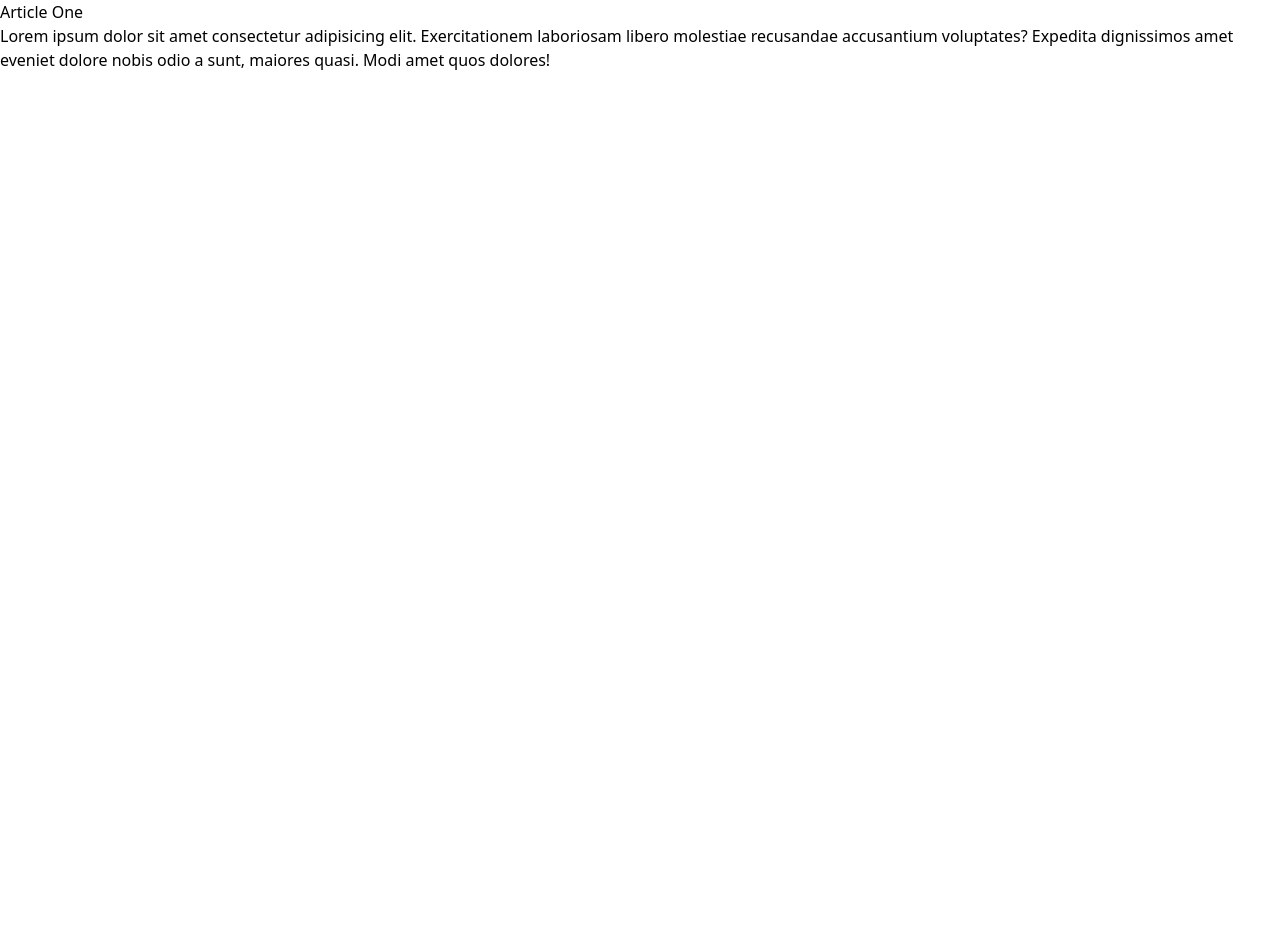
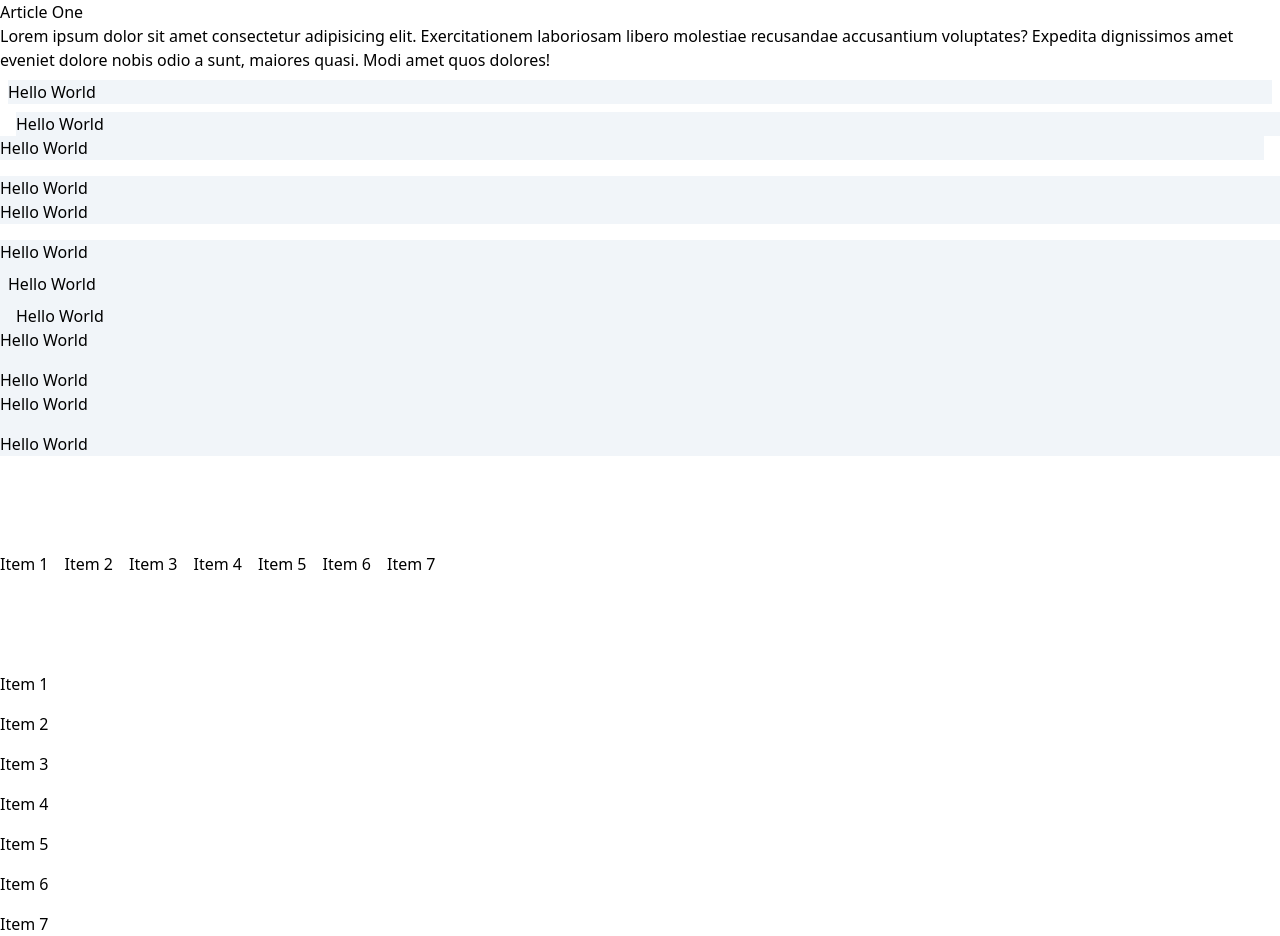
Before and after one commit to PierreFrs/tailwind-sandbox, a plain HTML site: page 03-container-spacing/index.html in a window 1280 px wide. Before the commit the page ends 800 px from the top, so only its background shows below. Drawn offline with nearby package versions, Linux system fonts and the light colour scheme.

Commit message:
project 3

```diff
--- a/03-container-spacing/index.html
+++ b/03-container-spacing/index.html
@@ -9,7 +9,7 @@
   </head>
   <body>
     <!-- Container -->
-    <div>
+    <div class="container mx-auto">
       <article>
         <h3>Article One</h3>
         <p>
@@ -21,12 +21,42 @@
       </article>
 
       <!-- Margin -->
+      <div class="bg-slate-100 m-2">Hello World</div>
+      <div class="bg-slate-100 ml-4">Hello World</div>
+      <div class="bg-slate-100 mr-4">Hello World</div>
+      <div class="bg-slate-100 mt-4">Hello World</div>
+      <div class="bg-slate-100 mb-4">Hello World</div>
+      <div class="bg-slate-100 mt[20px]">Hello World</div>
 
       <!-- Padding -->
+      <div class="bg-slate-100 p-2">Hello World</div>
+      <div class="bg-slate-100 pl-4">Hello World</div>
+      <div class="bg-slate-100 pr-4">Hello World</div>
+      <div class="bg-slate-100 pt-4">Hello World</div>
+      <div class="bg-slate-100 pb-4">Hello World</div>
+      <div class="bg-slate-100 pt[20px]">Hello World</div>
 
       <!-- Space Between X -->
+      <div class="flex mt-24 space-x-4">
+        <div>Item 1</div>
+        <div>Item 2</div>
+        <div>Item 3</div>
+        <div>Item 4</div>
+        <div>Item 5</div>
+        <div>Item 6</div>
+        <div>Item 7</div>
+      </div>
 
       <!-- Space Between Y -->
+      <div class="flex flex-col mt-24 space-y-4">
+        <div>Item 1</div>
+        <div>Item 2</div>
+        <div>Item 3</div>
+        <div>Item 4</div>
+        <div>Item 5</div>
+        <div>Item 6</div>
+        <div>Item 7</div>
+      </div>
     </div>
   </body>
 </html>
```
